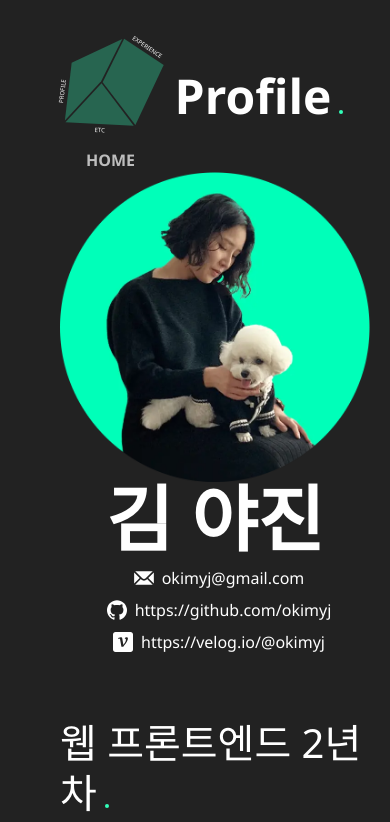
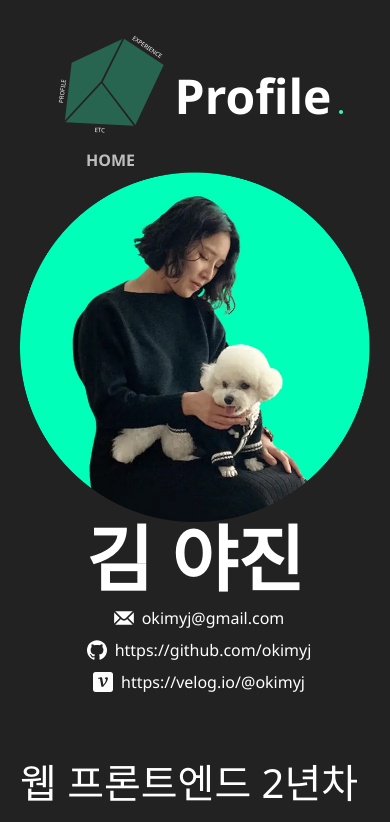
Before and after one commit to okimyj/portfolio, a Next.js app in the folder portfolio-nextjs/: page /profile in a window 390 px wide. Shown: the top 822 px of the page. Built offline with nearby package versions, Linux system fonts and the light colour scheme.

Commit message:
design: profile layout

```diff
--- a/portfolio-nextjs/src/app/(pages)/layout.tsx
+++ b/portfolio-nextjs/src/app/(pages)/layout.tsx
@@ -7,7 +7,6 @@ export default function RootLayout(props: any) {
           <MainArt artClassName="w-32 h-32 sm:w-52 sm:h-52" />
         </div>
       </div>
-
       <div className="h-auto [&>div]:h-full">{props.children}</div>
     </main>
   );
--- a/portfolio-nextjs/src/components/experience/company.tsx
+++ b/portfolio-nextjs/src/components/experience/company.tsx
@@ -1,5 +1,5 @@
 'use client';
-import useScrollAlpha from '@/hooks/useScrollAlpha';
+import useScrollAlpha from '@/hooks/ui/useScrollAlpha';
 import Project from './project';
 export type ProjectData = {
   name: string;
--- a/portfolio-nextjs/src/components/experience/index.tsx
+++ b/portfolio-nextjs/src/components/experience/index.tsx
@@ -2,7 +2,7 @@
 import ExperienceData from '../../../public/data/experience.json';
 import Company from '@/components/experience/company';
 import './style.css';
-import useScrollPin from '@/hooks/useScrollPin';
+import useScrollPin from '@/hooks/ui/useScrollPin';
 
 export default function Experience() {
   useScrollPin('(min-width:768px)');
--- a/portfolio-nextjs/src/components/experience/project.tsx
+++ b/portfolio-nextjs/src/components/experience/project.tsx
@@ -3,7 +3,7 @@ import DOMPurify from 'dompurify';
 import { ProjectData } from './company';
 import SkillIcon from './skillIcon';
 import { useEffect, useState } from 'react';
-import useScrollUp from '@/hooks/useScrollUp';
+import useScrollUp from '@/hooks/ui/useScrollUp';
 
 interface IProjectProps {
   data: ProjectData;
--- a/portfolio-nextjs/src/components/profile/index.tsx
+++ b/portfolio-nextjs/src/components/profile/index.tsx
@@ -18,9 +18,9 @@ export default function Profile() {
     );
   };
   return (
-    <section className=" ml-10 min-h-full flex flex-col justify-center">
+    <section className="md:ml-10 min-h-full flex flex-col justify-center">
       {/* 768 이하 인 경우 circle 프로필 세로로 보여줌 */}
-      <div className="md:flex items-center">
+      <div className="md:flex items-center borer">
         <div className="md:hidden flex justify-center">
           <Image className="w-96 " src={ProfileImageCircle} alt="" />
         </div>
--- a/portfolio-nextjs/src/components/profile/profileContents.tsx
+++ b/portfolio-nextjs/src/components/profile/profileContents.tsx
@@ -1,6 +1,6 @@
 'use client';
 import { motion } from 'framer-motion';
-import useScrollUp from '@/hooks/useScrollUp';
+import useScrollUp from '@/hooks/ui/useScrollUp';
 
 export default function ProfileContents() {
   const scrollUpClass = useScrollUp();
```
Also changed, not shown: portfolio-nextjs/src/hooks/ui/useScrollAlpha.ts (renamed from portfolio-nextjs/src/hooks/useScrollAlpha.ts), portfolio-nextjs/src/hooks/ui/useScrollPin.ts (renamed from portfolio-nextjs/src/hooks/useScrollPin.ts), portfolio-nextjs/src/hooks/ui/useScrollUp.ts (renamed from portfolio-nextjs/src/hooks/useScrollUp.ts).
